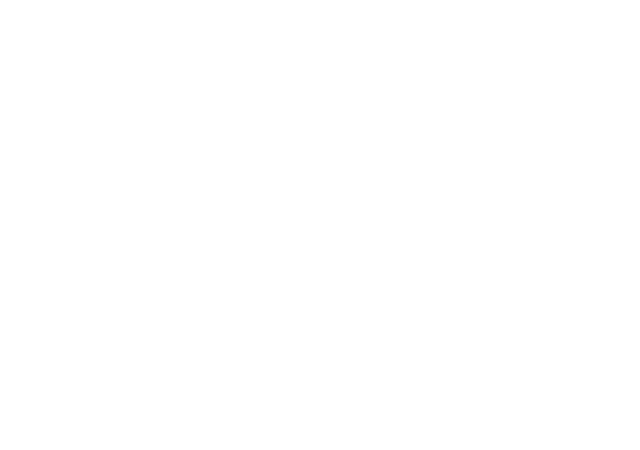
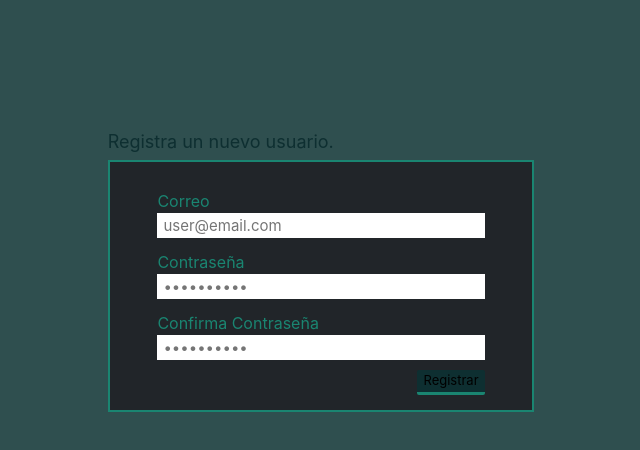
Before and after one commit to Byhako/administracion-tareas, a React app: page /register in a window 1280 px wide. Shown: the top 450 px of the page, without its empty margins (319-959 px from the left). Built offline with nearby package versions, Linux system fonts and the light colour scheme.

Commit message:
vistas login y registrar

```diff
--- a/src/components/App/Home.jsx
+++ b/src/components/App/Home.jsx
@@ -15,7 +15,7 @@
           </div>
           <div className="row">
             <div className="col-2 offset-3 col-btn">
-              <Link to='/'>
+              <Link to='/register'>
                 <button className="btn1">Crear Usuario</button>
               </Link>
             </div>
--- a/src/components/App/Login.jsx
+++ b/src/components/App/Login.jsx
@@ -4,14 +4,12 @@
 import '@/styles/login.styl'
 
 
-class Home extends Component {
-constructor(props) {
-    super(props)
-    this.refEmail = React.createRef()
-    this.refPassword = React.createRef()
-    this.email = ''
-    this.password = ''
-  }
+class Login extends Component {
+  constructor(props) {
+      super(props)
+      this.email = ''
+      this.password = ''
+    }
 
   handleChangeEmail = (e) => {
     const value = e.target.value
@@ -24,13 +22,9 @@
   }
 
   handleLogin = () => {
-    const location = this.props.location.pathname.split('/')[1]
+      // this.props.dispatch(actions.login(this.email, this.password, 'admin'))
 
-    if (location === 'admin') {
-      this.props.dispatch(actions.login(this.email, this.password, 'admin'))
-    } else {
-      this.props.dispatch(actions.login(this.email, this.password, 'user'))
-    }
+    console.log(this.email, this.password)
 
   }
 
@@ -39,27 +33,33 @@
       <Fragment>
         <div className="container-fluid contenedor">
           <div className="row">
-            <p className="col-4 offset-4 label-login">Ingresa tu correo y contraseña.</p>
+            <p className="col-4 offset-4 title-login">Ingresa tu correo y contraseña.</p>
           </div>
 
           <div className="row">
-            <div className="col-4 offset-4 pd-5 containerLogin">
+            <div className="col-4 offset-4 pd-5 container-login">
+              <label htmlFor='mail' className='col-10 offset-1 label-login'>
+                Correo
+              </label>
               <input
+                id='mail'
                 type='email'
-                className='col-10 offset-1 input'
+                className='col-10 offset-1 input-login'
                 placeholder='user@email.com'
                 onChange={this.handleChangeEmail}
-                ref={this.refEmail}
               />
+              <label htmlFor='pass' className='col-10 offset-1 label-login'>
+                Contraseña
+              </label>
               <input
-                className='col-10 offset-1 input'
+                id='pass'
+                className='col-10 offset-1 input-login'
                 onChange={this.handleChangePassword}
-                ref={this.refPassword}
                 type="password"
                 placeholder='••••••••••'
               />
-              <div className='col-10 offset-1 btnContainer'>
-                <button className="btnLogin" onClick={this.handleLogin}>LOGIN</button>
+              <div className='col-10 offset-1 btn-container'>
+                <button className="btn-login" onClick={this.handleLogin}>Ingresar</button>
               </div>
             </div>
 
@@ -76,4 +76,4 @@
   }
 }
 
-export default connect(mapStateToProps)(Home)
+export default connect(mapStateToProps)(Login)
--- /dev/null
+++ b/src/components/App/Register.jsx
@@ -0,0 +1,89 @@
+import React, { Component,  } from 'react'
+import Link from 'react-router-dom'
+import actions from '@/actions'
+import '@/styles/register.styl'
+
+class Register extends Component {
+constructor(props) {
+      super(props)
+      this.email = ''
+      this.password = ''
+      this.password2 = ''
+    }
+
+  handleChangeEmail = (e) => {
+    const value = e.target.value
+    this.email = value
+  }
+
+  handleChangePassword = (e) => {
+    const value = e.target.value
+    this.password = value
+  }
+
+  handleChangePassword2 = (e) => {
+    const value = e.target.value
+    this.password2 = value
+  }
+
+  handleLogin = () => {
+      // this.props.dispatch(actions.login(this.email, this.password, 'admin'))
+
+    console.log(this.email, this.password, this.password2)
+
+  }
+
+  render () {
+    return (
+      <div className="container-fluid contenedor">
+        <div className="row">
+          <p className="col-4 offset-4 title-register">Registra un nuevo usuario.</p>
+        </div>
+
+        <div className="row">
+          <div className="col-4 offset-4 pd-5 container-login">
+            <label htmlFor='email' className='col-10 offset-1 label-login'>
+              Correo
+            </label>
+            <input
+              id='email'
+              type='email'
+              className='col-10 offset-1 input-login'
+              placeholder='user@email.com'
+              onChange={this.handleChangeEmail}
+            />
+
+            <label htmlFor='password' className='col-10 offset-1 label-login'>
+              Contraseña
+            </label>
+            <input
+              id='password'
+              className='col-10 offset-1 input-login'
+              onChange={this.handleChangePassword}
+              type="password"
+              placeholder='••••••••••'
+            />
+
+            <label htmlFor='password2' className='col-10 offset-1 label-login'>
+              Confirma Contraseña
+            </label>
+            <input
+              id='password2'
+              className='col-10 offset-1 input-login'
+              onChange={this.handleChangePassword2}
+              type="password"
+              placeholder='••••••••••'
+            />
+
+            <div className='col-10 offset-1 btn-container'>
+              <button className="btn-login" onClick={this.handleLogin}>Registrar</button>
+            </div>
+          </div>
+
+        </div>
+      </div>
+    )
+  }
+}
+
+export default Register
--- a/src/components/App/Routers.jsx
+++ b/src/components/App/Routers.jsx
@@ -3,6 +3,7 @@
 
 import Home from './Home'
 import Login from './Login'
+import Register from './Register'
 
 
 class AppRouter extends Component {
@@ -13,6 +14,7 @@
         <Switch>
           <Route exact path='/' component={Home} />
           <Route exact path='/login' component={Login} />
+          <Route exact path='/register' component={Register} />
         </Switch>
       </BrowserRouter>
     )
--- a/src/styles/const.styl
+++ b/src/styles/const.styl
@@ -1,2 +1,4 @@
+containerColor = #212529
 backgroundColor = #2f4f4f
-containerColor = #212529
+highColor = #1a8571
+btnColor = #0e2f31
--- a/src/styles/home.styl
+++ b/src/styles/home.styl
@@ -6,6 +6,7 @@
   font-size: 36px
   margin-top: 20vh
   margin-bottom: 20vh
+  color: btnColor
 
 .col-btn
   display: flex
@@ -13,12 +14,12 @@
 
 .btn1
   font-size: 16px
-  background-color: #0e2f31
+  background-color: btnColor
   border: 0px
   border-radius: 2px
   cursor: pointer
-  border-bottom: 3px solid #1a8571
+  border-bottom: 3px solid highColor
   width: 15vw
   height: 35px
   &:hover
-    color: lightgray
+    color: highColor
--- a/src/styles/login.styl
+++ b/src/styles/login.styl
@@ -4,32 +4,36 @@
   background-color: backgroundColor
   height: 100vh
 
-.label-login
+.title-login
   padding: 0
   margin-top: 26vh
+  color: btnColor
+  font-size: 18px
+  margin-bottom: 5px
 
-.containerLogin
+.container-login
   background-color: containerColor
   padding: 15px
-  border: 2px solid #1a8571
+  border: 2px solid highColor
 
-.input
+.input-login
   display: flex
-  margin-top: 10px
   padding: 2px 5px
   height: 25px
   border: 1px solid white
   font-size: 15px
 
-.btnContainer
+.btn-container
   padding: 0
 
-.btnLogin
+.btn-login
   float: right
   font-size: 13px
   margin: 10px 0 0
-  background-color: backgroundColor
+  background-color: btnColor
   border: 0px
   border-radius: 2px
   cursor: pointer
-  border-bottom: 3px solid #1a8571
+  border-bottom: 3px solid highColor
+  &:hover
+    color: highColor
--- /dev/null
+++ b/src/styles/register.styl
@@ -0,0 +1,14 @@
+@import 'const.styl'
+
+.title-register
+  padding: 0
+  margin-top: 16vh
+  color: btnColor
+  font-size: 18px
+  margin-bottom: 5px
+
+.label-login
+  color: highColor
+  margin-bottom: 0
+  margin-top: 12px
+  padding: 0
```
Also changed, not shown: 1 other file (tests, documents, lock files or other folders).
